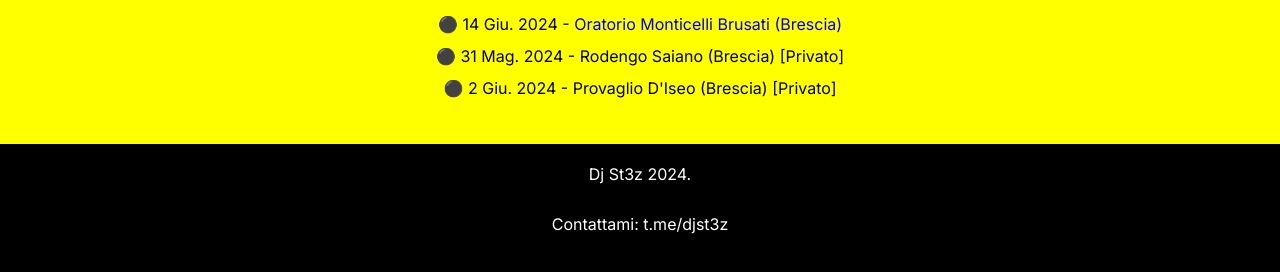
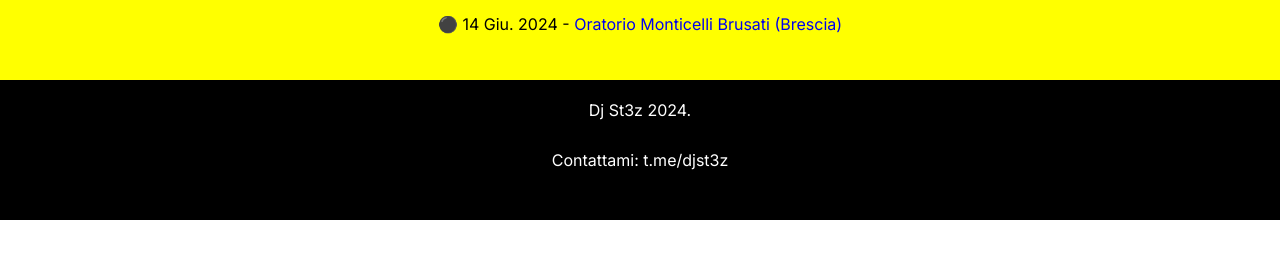
Before and after one commit to Stefa008/djst3z, a plain HTML site: page eventi_files/futuri.html in a window 1280 px wide. Shown: the part 1116-1388 px from the top of the page. After the commit the page ends 1336 px from the top, so only its background shows below. Drawn offline with nearby package versions, Linux system fonts and the light colour scheme.

Commit message:
Updated Eventi

```diff
--- a/eventi_files/futuri.html
+++ b/eventi_files/futuri.html
@@ -40,8 +40,6 @@
         <ul>
             <div class="image" style="text-align: center;"><img src="../eventi_files/images/orat.JPEG" alt="My image" width="366" height="514"></div><br>
             <li>&#9899; 14 Giu. 2024 - <a href="https://www.google.com/maps/dir//oratorio+monticelli+brusati/data=!4m6!4m5!1m1!4e2!1m2!1m1!1s0x47817b36c068782f:0x65cdf42feec7e5d6?sa=X&ved=1t:3061&ictx=111">Oratorio Monticelli Brusati (Brescia)</a><br><br>
-            <li>&#9899; 31 Mag. 2024 - Rodengo Saiano (Brescia) [Privato]<br><br>
-            <li>&#9899; 2 Giu. 2024 - Provaglio D'Iseo (Brescia) [Privato]</li><br>
         </ul> <br> <br>
     </div>
 
```
Also changed, not shown: eventi_files/passati.html (+2 -0 lines).
